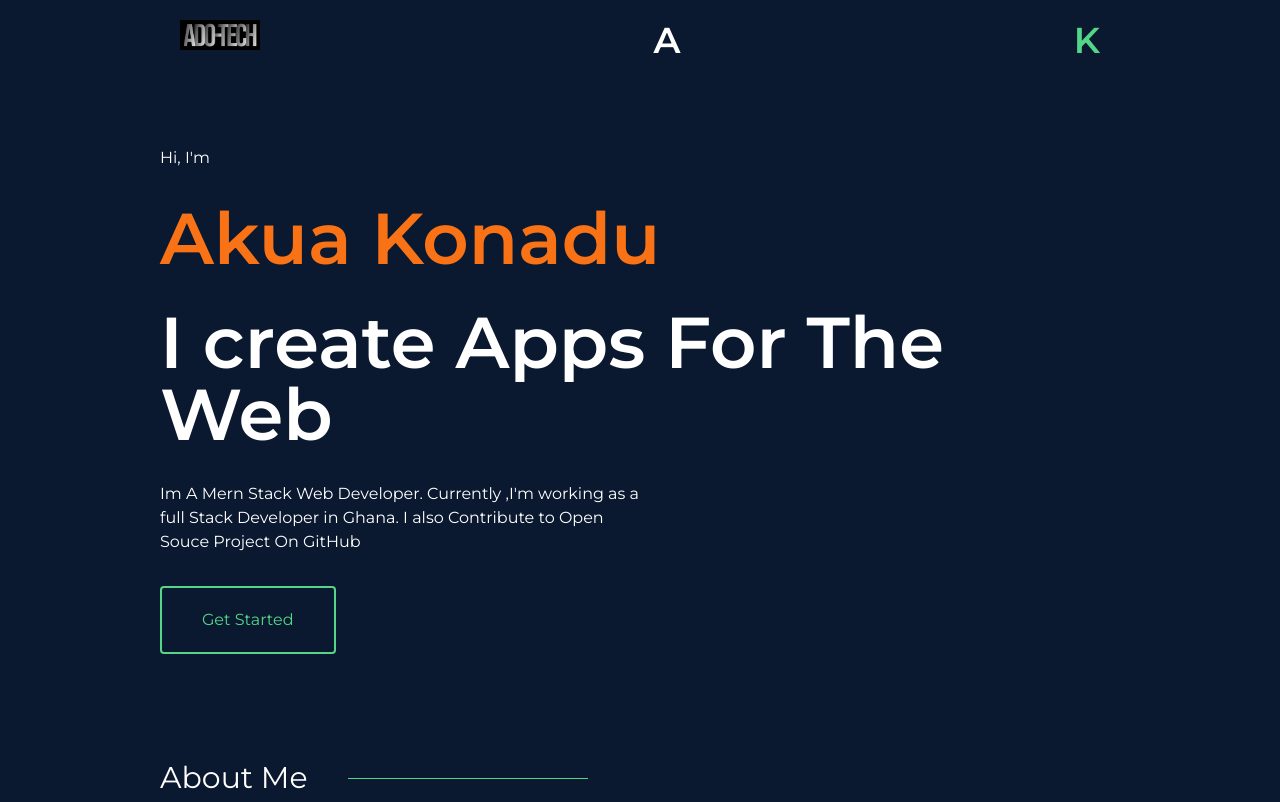
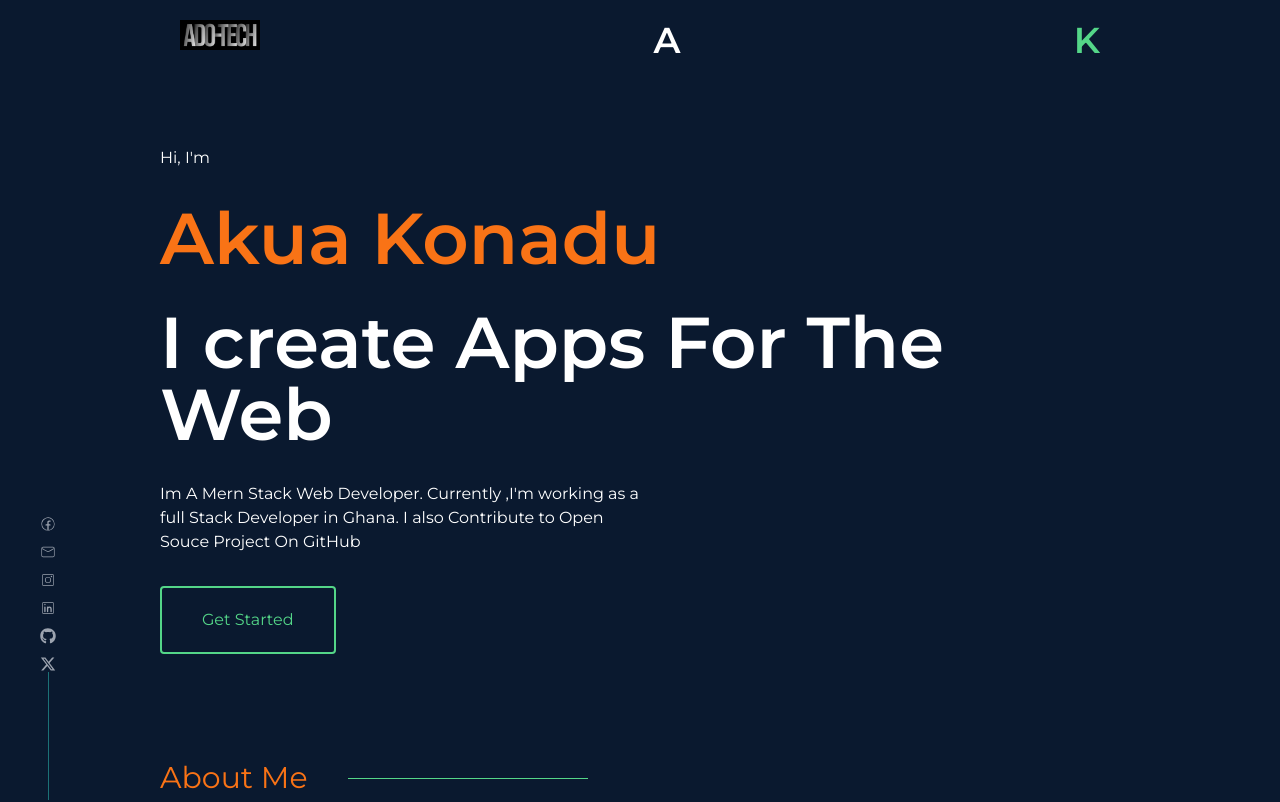
Before and after one commit to Adonai-Technologies/client, a React (Create React App) app: page / in a window 1280 px wide. Shown: the top 802 px of the page. Built offline with nearby package versions, Linux system fonts and the light colour scheme; no server answers.

Commit message:
navbar side

```diff
--- a/src/Components/SectionTitle.jsx
+++ b/src/Components/SectionTitle.jsx
@@ -5,7 +5,7 @@ function SectionTitle({ Title }) {
 
     return (
         <div className='flex gap-10 items-center py-10'>
-            <h1 className="text-3xl text-white">{Title}</h1>
+            <h1 className="text-3xl text-secondary">{Title}</h1>
             <div className="w-60 h-[1px] bg-tertiary">
 
             </div>
--- /dev/null
+++ b/src/Pages/Home/Contact.jsx
@@ -0,0 +1,40 @@
+import React from "react";
+import SectionTitle from "../../Components/SectionTitle";
+
+function Contact() {
+	const user = {
+		name: "Akua Konadu",
+		age: null,
+		gender: "Female",
+		mobile: "+233 54 965 2969",
+		email: "akonadu506@gmail.com",
+		country: "Ghana",
+	};
+
+	return (
+		<div>
+			<SectionTitle Title='Get In Touch' />
+
+			<div className='flex sm:flex-col items-center justify-between'>
+				<div className='flex flex-col gap-1'>
+					<p className='text-tertiary'>{"{"}</p>
+					{Object.keys(user).map((key) => (
+						<p className='ml-5 '>
+							<span className='text-tertiary'>{key} : </span>
+							<span className='text-tertiary'>{user[key]}</span>
+						</p>
+					))}
+					<p className='text-tertiary'>{"}"}</p>
+				</div>
+				<div className='h-[400px]'>
+					<lottie-player
+						src='https://lottie.host/dad08230-2077-4a7b-bdb0-dcd10704452f/exKDsM2SLT.json'
+						background='##FFFFFF'
+						autoplay></lottie-player>
+				</div>
+			</div>
+		</div>
+	);
+}
+
+export default Contact;
--- /dev/null
+++ b/src/Pages/Home/Footer.jsx
@@ -0,0 +1,22 @@
+import React from 'react';
+
+function Footer() {
+  return (
+    <div className='py-10'>
+        <div className="h-[1px] w-full bg-gray-700">
+
+        </div>
+
+        <div className="flex items-center justify-center flex-col mt-10 opacity-70">
+            <h1 className="text-white">
+                Design and Developed By
+            </h1>
+            <h1 className="text-white">
+                <span className="text-white">Akua Konadu</span>
+            </h1>
+        </div>
+    </div>
+  );
+}
+
+export default Footer;
--- a/src/Pages/Home/Home.jsx
+++ b/src/Pages/Home/Home.jsx
@@ -1,14 +1,16 @@
-import React from 'react';
-import Header from '../../Components/Header';
-import Intro from './Intro';
-import About from './About';
-import Experiences from './Experiences';
-import Projects from '../Projects';
-import Courses from '../Courses';
+import React from "react";
+import Header from "../../Components/Header";
+import Intro from "./Intro";
+import About from "./About";
+import Experiences from "./Experiences";
+import Projects from "../Projects";
+import Courses from "../Courses";
+import Contact from "./Contact";
+import Footer from "./Footer";
+import LeftSider from "./LeftSider";
 
 function Home() {
 	return (
-
 		<div className='bg-primary px-40 sm:px-3'>
 			<Header />
 			<div>
@@ -17,6 +19,9 @@ function Home() {
 				<Experiences />
 				<Projects />
 				<Courses />
+				<Contact />
+				<Footer />
+				<LeftSider />
 			</div>
 		</div>
 	);
--- /dev/null
+++ b/src/Pages/Home/LeftSider.jsx
@@ -0,0 +1,27 @@
+import React from "react";
+import { CiFacebook } from "react-icons/ci";
+import { CiMail } from "react-icons/ci";
+import { CiInstagram } from "react-icons/ci";
+import { CiLinkedin } from "react-icons/ci";
+import { FaGithub } from "react-icons/fa";
+import { FaXTwitter } from "react-icons/fa6";
+
+function LeftSider() {
+	return (
+		<div className='fixed left-0 bottom-0 px-10 sm:static '>
+			<div className='flex flex-col items-center'>
+				<div className='flex flex-col gap-3 sm:flex-row'>
+					<a target="_blank" href="https://web.facebook.com/Adonai.Technologies.7"><CiFacebook className='text-gray-400  cursor-pointer hover:text-white' /></a>
+					<a target="_blank" href=""><CiMail className='text-gray-400  cursor-pointer hover:text-white' /></a>
+					<a target="_blank" href=""><CiInstagram className='text-gray-400  cursor-pointer hover:text-white' /></a>
+					<a target="_blank" href=""><CiLinkedin className='text-gray-400  cursor-pointer hover:text-white' /></a>
+					<a target="_blank" href="https://github.com/Adonai-Technologies"><FaGithub className='text-gray-400  cursor-pointer hover:text-white' /></a>
+					<a target="_blank" href="https://twitter.com/AkuaAkua1993"><FaXTwitter className='text-gray-400  cursor-pointer hover:text-white' /></a>
+				</div>
+				<div className='w-[1px] h-32  bg-[#1c7177] sm:hidden'></div>
+			</div>
+		</div>
+	);
+}
+
+export default LeftSider;
```
Lines whose indentation alone changed are shown as unchanged.
